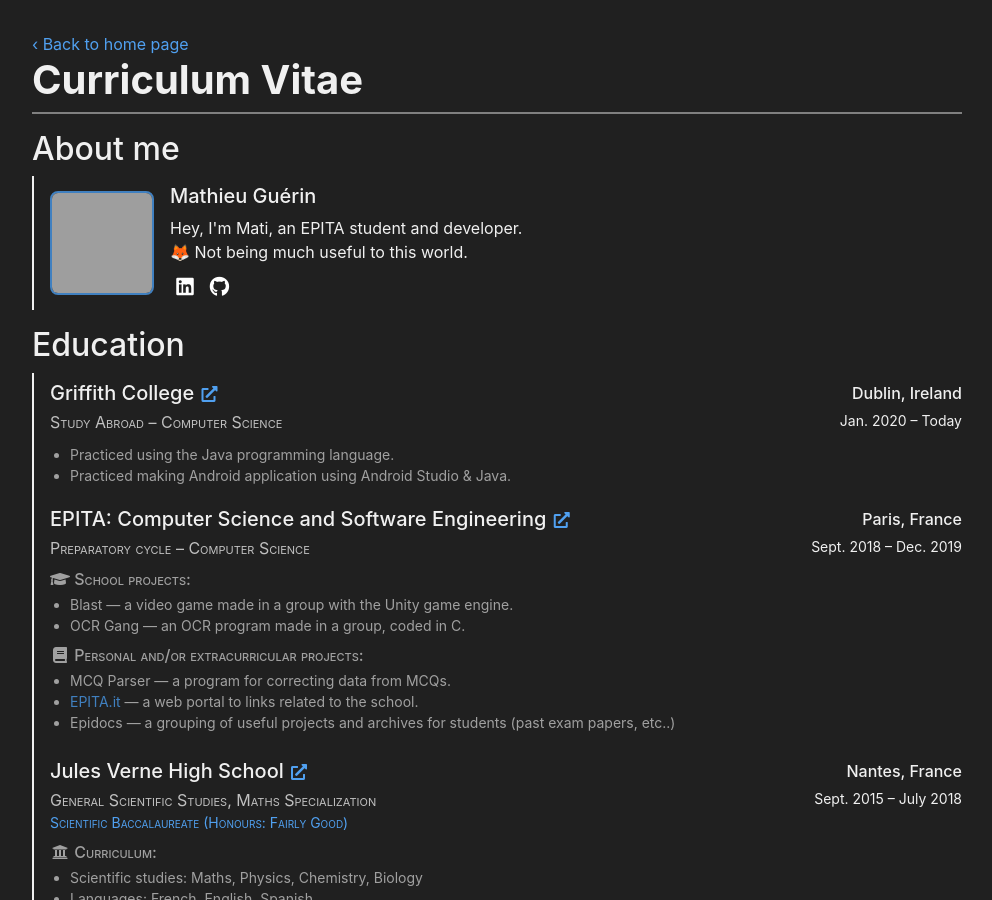
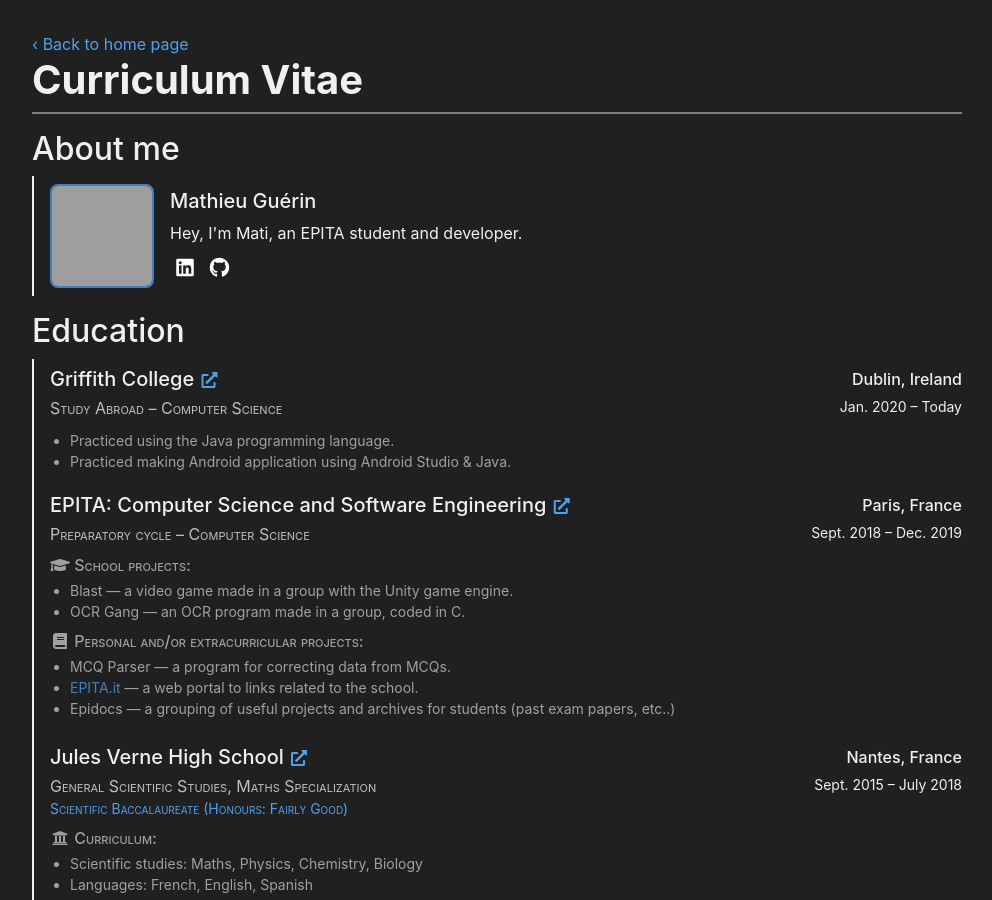
Before and after one commit to matiboux/matiboux.me, a Jekyll site: the page built from cv.html, in a window 1280 px wide and 900 px high, cut to the strip 0-900 px from the top of the window. Shown: the whole strip, without its empty margins (143-1135 px from the left). Built offline with Jekyll 4.4.1, drawn with Linux system fonts in a browser that asks for light colours; nearby versions of some CDN libraries; grey boxes are pictures that could not be loaded.

Commit message:
Updated biography in _data/about.yml

```diff
--- a/_data/about.yml
+++ b/_data/about.yml
@@ -1,8 +1,7 @@
 name: Mathieu Guérin
 avatar: https://avatars0.githubusercontent.com/u/7428799?s=100
 biography:
-  Hey, I'm Mati, an EPITA student and developer. <br />
-  🦊 Not being much useful to this world.
+  Hey, I'm Mati, an EPITA student and developer.
 
 social:
   twitter:
```
